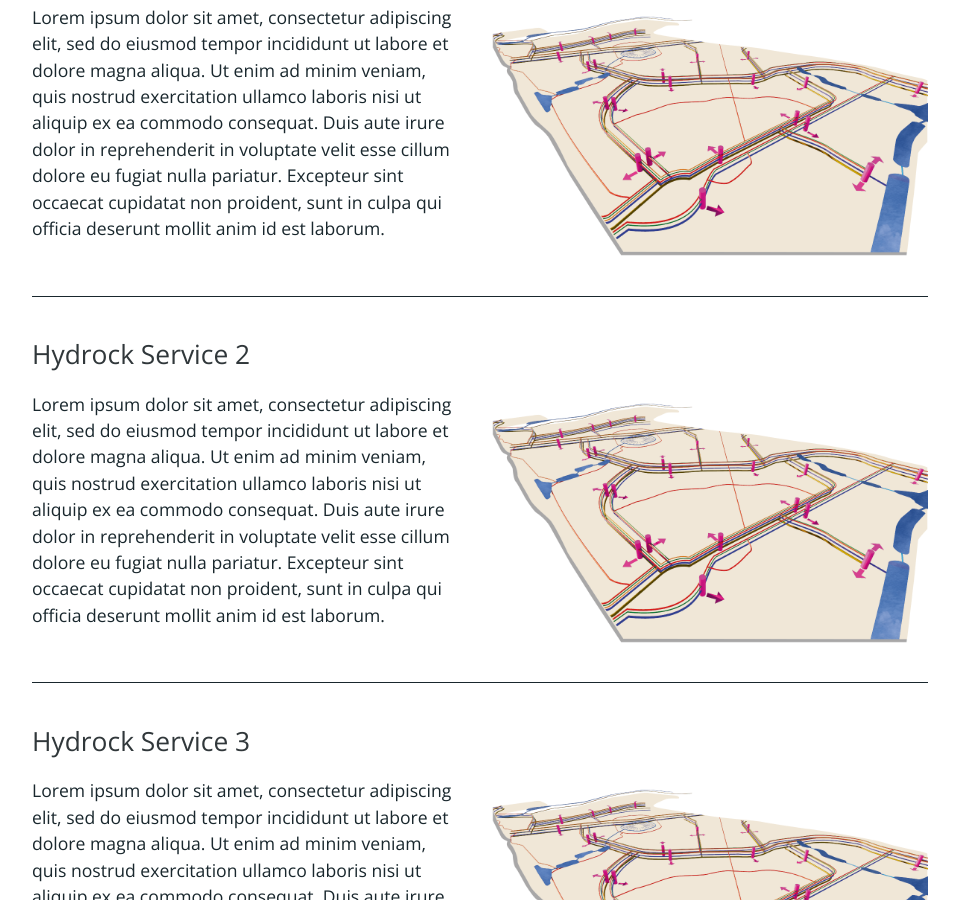
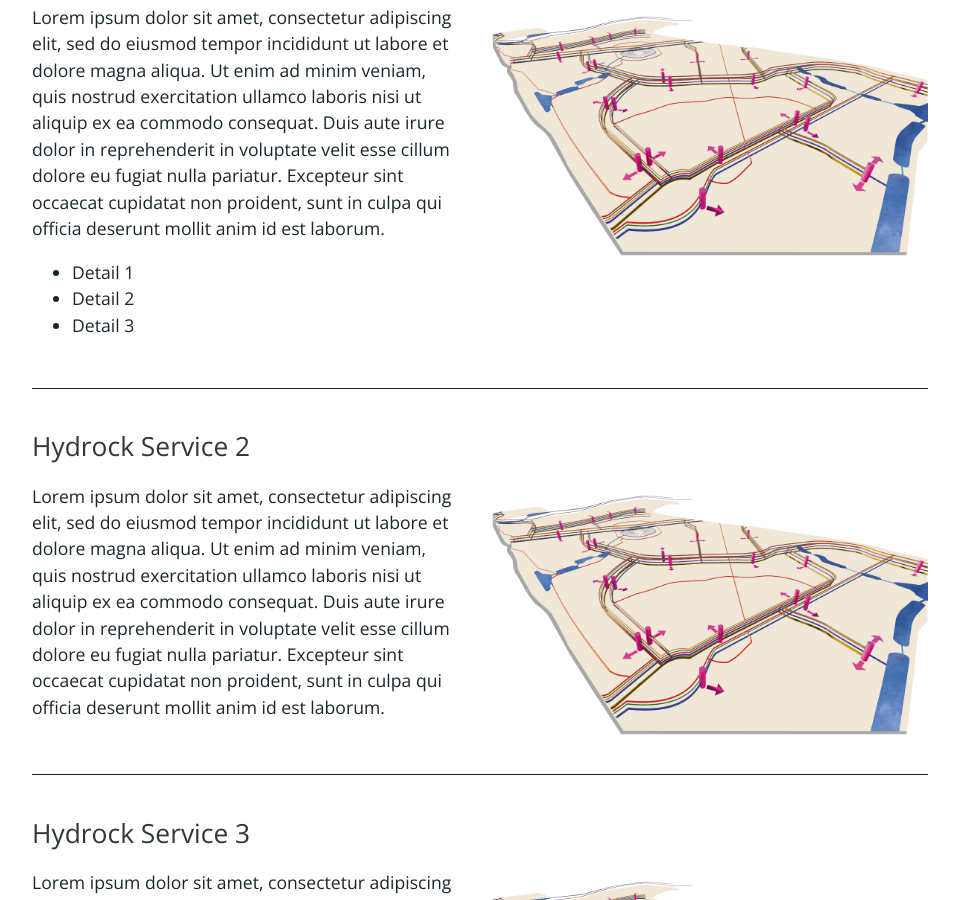
Before and after one commit to HydrockEngineering/DigitalMasterPlanning, a Jekyll site: the page built from index.md, in a window 1280 px wide and 900 px high, scrolled down 754 px. Shown: the whole window, without its empty margins (160-1119 px from the left). Built offline with Jekyll 4.4.1, drawn with Linux system fonts in a browser that asks for light colours; our own code applies the rules of GitHub Pages for plain Markdown files; the repository's description, which GitHub fills in, is left out.

Commit message:
Update default.html

```diff
--- a/_layouts/default.html
+++ b/_layouts/default.html
@@ -49,6 +49,11 @@
       <div class="sub-wrap">
         <div class="position-left">
           <p>Lorem ipsum dolor sit amet, consectetur adipiscing elit, sed do eiusmod tempor incididunt ut labore et dolore magna aliqua. Ut enim ad minim veniam, quis nostrud exercitation ullamco laboris nisi ut aliquip ex ea commodo consequat. Duis aute irure dolor in reprehenderit in voluptate velit esse cillum dolore eu fugiat nulla pariatur. Excepteur sint occaecat cupidatat non proident, sunt in culpa qui officia deserunt mollit anim id est laborum.</p>
+          <ul>
+            <li>Detail 1</li>
+            <li>Detail 2</li>
+            <li>Detail 3</li>
+          </ul>
         </div>
         <div id="photo" class="position-right"><img src="assets/images/placeholderlayer.png" alt=""></div>
       </div>
```
